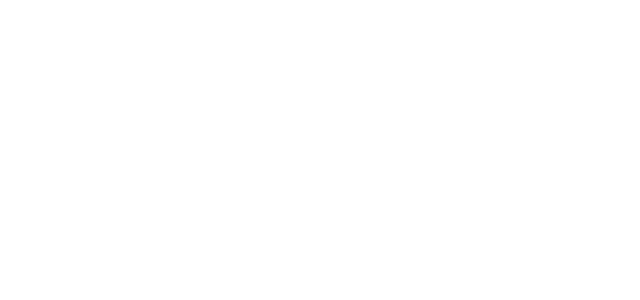
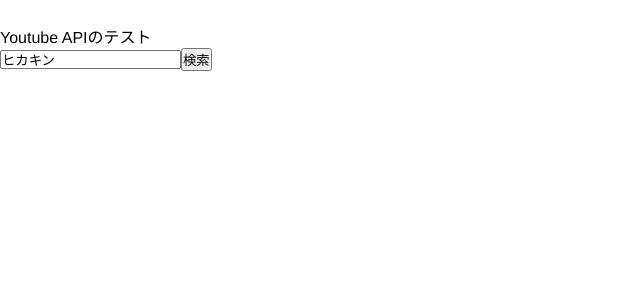
Before and after one commit to hiroyuki12/vercel-next2_, a Nuxt app: page /youtube in a window 1280 px wide. Before the commit this address had no page. Shown: the top 300 px of the page, without its empty margins (0-640 px from the left). Built offline with nearby package versions, Linux system fonts and the light colour scheme.

Commit message:
Add youtube.vue.

```diff
--- /dev/null
+++ b/pages/youtube.vue
@@ -0,0 +1,9 @@
+<template>
+  <YouTubeApi/>
+</template>
+
+<script>
+export default {
+  name: 'IndexPage'
+}
+</script>
```
